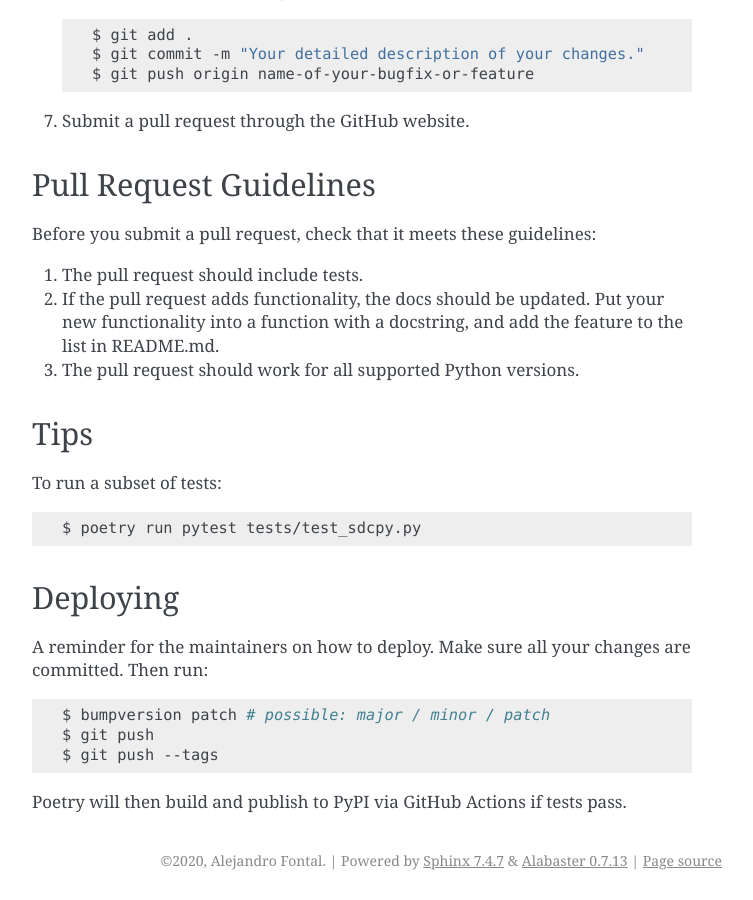
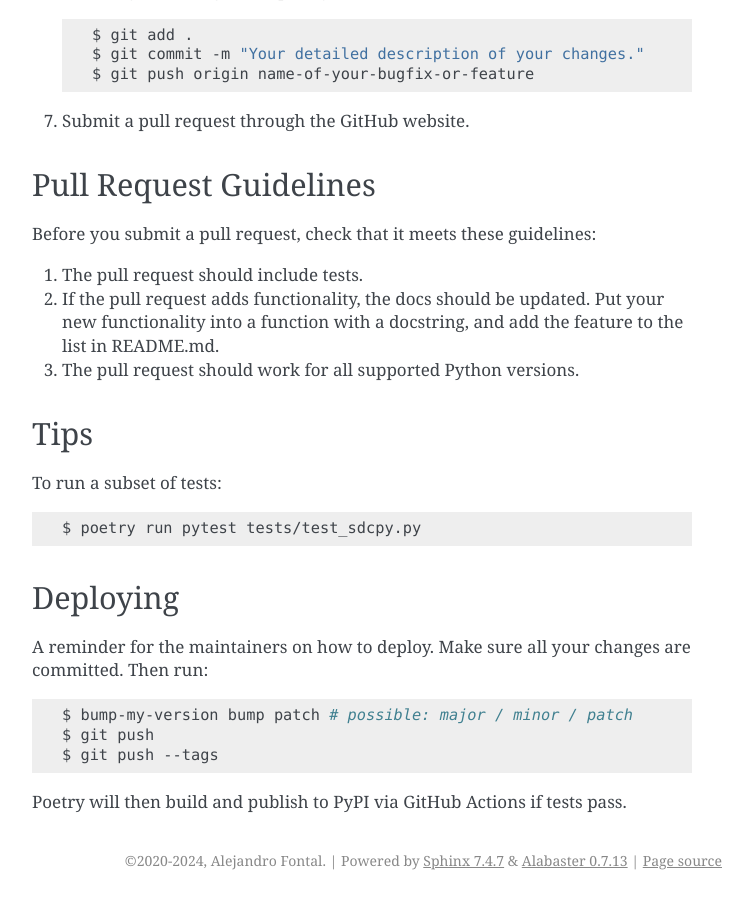
Before and after one commit to AlFontal/sdcpy, a Sphinx documentation site: the page built from docs/contributing.md, in a window 1280 px wide and 900 px high, scrolled down 1789 px. Shown: the whole window, without its empty margins (388-1141 px from the left). Built offline with Sphinx 7.4.7, drawn with Linux system fonts in a browser that asks for light colours; pages that are not in the unit, such as notebooks, are missing from menus.

Commit message:
docs: update copyright, language, and bump-my-version reference

````diff
--- a/CONTRIBUTING.md
+++ b/CONTRIBUTING.md
@@ -93,7 +93,7 @@ A reminder for the maintainers on how to deploy.
 Make sure all your changes are committed.
 Then run:
 ```bash
-$ bumpversion patch # possible: major / minor / patch
+$ bump-my-version bump patch # possible: major / minor / patch
 $ git push
 $ git push --tags
 ```
--- a/docs/conf.py
+++ b/docs/conf.py
@@ -1,5 +1,4 @@
 #!/usr/bin/env python
-# -*- coding: utf-8 -*-
 #
 # sdcpy documentation build configuration file, created by
 # sphinx-quickstart on Fri Jun  9 13:47:02 2017.
@@ -51,7 +50,7 @@ master_doc = "index"
 
 # General information about the project.
 project = "sdcpy"
-copyright = "2020, Alejandro Fontal"
+copyright = "2020-2024, Alejandro Fontal"
 author = "Alejandro Fontal"
 
 # The version info for the project you're documenting, acts as replacement
@@ -68,7 +67,7 @@ release = sdcpy.__version__
 #
 # This is also used if you do content translation via gettext catalogs.
 # Usually you set "language" from the command line for these cases.
-language = None
+language = "en"
 
 # List of patterns, relative to source directory, that match files and
 # directories to ignore when looking for source files.
@@ -151,7 +150,7 @@ texinfo_documents = [
         "sdcpy Documentation",
         author,
         "sdcpy",
-        "One line description of project.",
+        "Scale Dependent Correlation analysis in Python.",
         "Miscellaneous",
     ),
 ]
````
